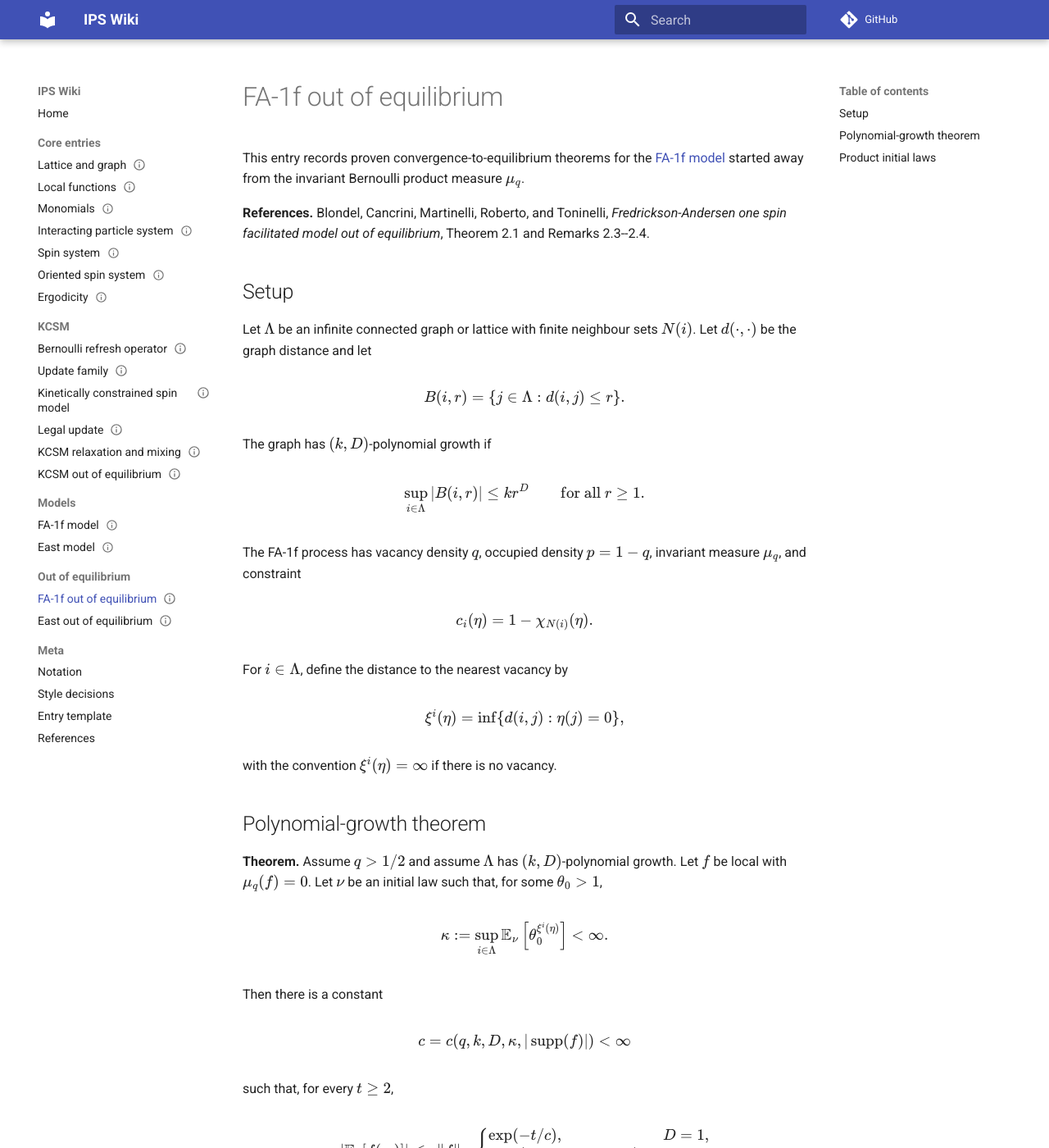
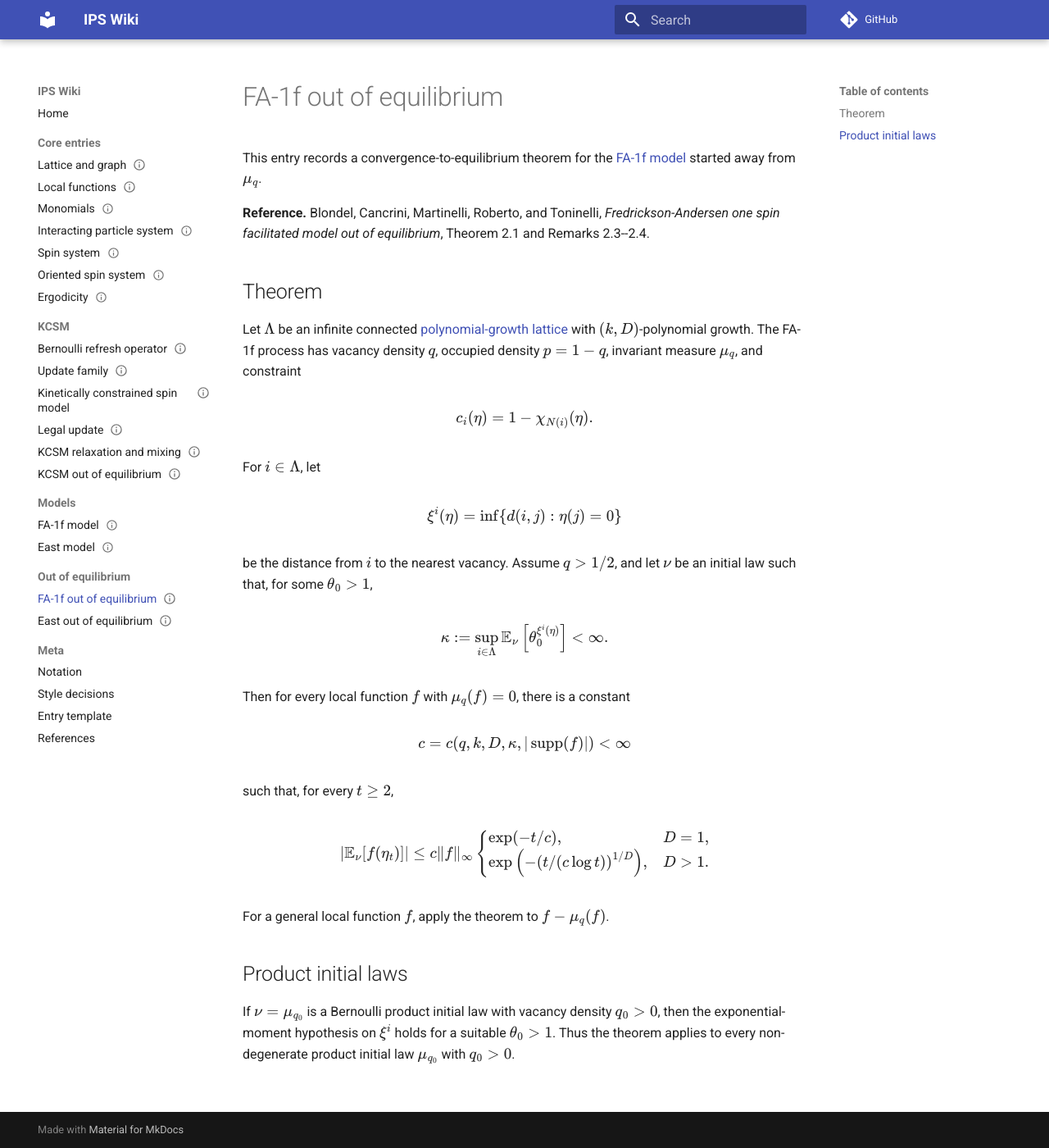
Before and after one commit to maciejgluchowski86-beep/ips-wiki, an MkDocs documentation site: the page built from docs/entries/fa-1f-out-of-equilibrium.md, in a window 1280 px wide and 1400 px high. Shown: the whole window at 82% size. Built offline with MkDocs 1.6.1 and Material for MkDocs 9.7.7, drawn with Linux system fonts in a browser that asks for light colours; comment, search, counter and statistics services are not loaded; some of the changed text lies outside the part shown.

Commit message:
Simplify FA-1f out-of-equilibrium entry

```diff
--- a/docs/entries/fa-1f-out-of-equilibrium.md
+++ b/docs/entries/fa-1f-out-of-equilibrium.md
@@ -9,48 +9,31 @@ tags:
 
 # FA-1f out of equilibrium
 
-This entry records proven convergence-to-equilibrium theorems for the [FA-1f model](fa-1f-model.md) started away from the invariant Bernoulli product measure \(\mu_q\).
+This entry records a convergence-to-equilibrium theorem for the [FA-1f model](fa-1f-model.md) started away from \(\mu_q\).
 
-**References.** Blondel, Cancrini, Martinelli, Roberto, and Toninelli, *Fredrickson-Andersen one spin facilitated model out of equilibrium*, Theorem 2.1 and Remarks 2.3--2.4.
+**Reference.** Blondel, Cancrini, Martinelli, Roberto, and Toninelli, *Fredrickson-Andersen one spin facilitated model out of equilibrium*, Theorem 2.1 and Remarks 2.3--2.4.
 
-## Setup
+## Theorem
 
-Let \(\Lambda\) be an infinite connected graph or lattice with finite neighbour sets \(N(i)\). Let \(d(\cdot,\cdot)\) be the graph distance and let
-
-$$
-B(i,r)=\{j\in\Lambda:d(i,j)\le r\}.
-$$
-
-The graph has \((k,D)\)-polynomial growth if
-
-$$
-\sup_{i\in\Lambda}|B(i,r)|\le k r^D
-\qquad\text{for all }r\ge1.
-$$
-
-The FA-1f process has vacancy density \(q\), occupied density \(p=1-q\), invariant measure \(\mu_q\), and constraint
+Let \(\Lambda\) be an infinite connected [polynomial-growth lattice](polynomial-growth-lattice.md) with \((k,D)\)-polynomial growth. The FA-1f process has vacancy density \(q\), occupied density \(p=1-q\), invariant measure \(\mu_q\), and constraint
 
 $$
 c_i(\eta)=1-\chi_{N(i)}(\eta).
 $$
 
-For \(i\in\Lambda\), define the distance to the nearest vacancy by
+For \(i\in\Lambda\), let
 
 $$
-\xi^i(\eta)=\inf\{d(i,j):\eta(j)=0\},
+\xi^i(\eta)=\inf\{d(i,j):\eta(j)=0\}
 $$
 
-with the convention \(\xi^i(\eta)=\infty\) if there is no vacancy.
-
-## Polynomial-growth theorem
-
-**Theorem.** Assume \(q>1/2\) and assume \(\Lambda\) has \((k,D)\)-polynomial growth. Let \(f\) be local with \(\mu_q(f)=0\). Let \(\nu\) be an initial law such that, for some \(\theta_0>1\),
+be the distance from \(i\) to the nearest vacancy. Assume \(q>1/2\), and let \(\nu\) be an initial law such that, for some \(\theta_0>1\),
 
 $$
 \kappa:=\sup_{i\in\Lambda}\E_\nu\left[\theta_0^{\xi^i(\eta)}\right]<\infty.
 $$
 
-Then there is a constant
+Then for every local function \(f\) with \(\mu_q(f)=0\), there is a constant
 
 $$
 c=c(q,k,D,\kappa,|\supp(f)|)<\infty
@@ -72,6 +55,4 @@ For a general local function \(f\), apply the theorem to \(f-\mu_q(f)\).
 
 ## Product initial laws
 
-If \(\nu=\mu_{q_0}\) is a Bernoulli product initial law with vacancy density \(q_0>0\), then the hypothesis on \(\xi^i\) holds for a suitable \(\theta_0>1\). Therefore the theorem applies to every non-degenerate product initial law \(\mu_{q_0}\) with \(q_0>0\).
-
-The original paper writes this as a Bernoulli product law of occupied density \(p'=1-q_0<1\).
+If \(\nu=\mu_{q_0}\) is a Bernoulli product initial law with vacancy density \(q_0>0\), then the exponential-moment hypothesis on \(\xi^i\) holds for a suitable \(\theta_0>1\). Thus the theorem applies to every non-degenerate product initial law \(\mu_{q_0}\) with \(q_0>0\).
```
